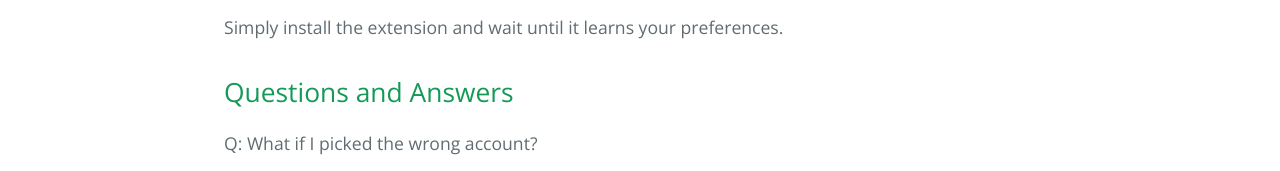
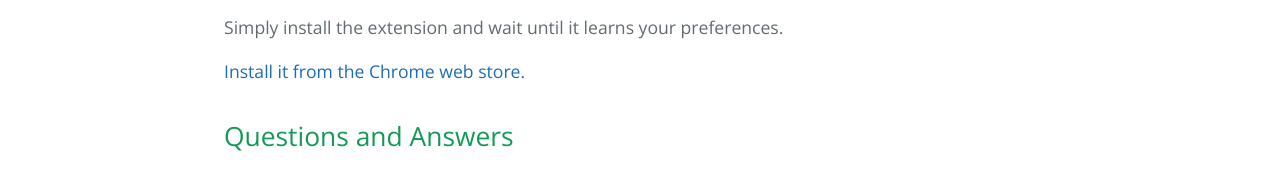
Before and after one commit to sverrirab/google-account-chooser, a plain HTML site: page index.html in a window 1280 px wide. Shown: the part 541-712 px from the top of the page. Drawn offline with nearby package versions, Linux system fonts and the light colour scheme.

Commit message:
Adding link to chome web store

```diff
--- a/index.html
+++ b/index.html
@@ -27,6 +27,8 @@ chrome extension is for you. It will remember for each domain what Google Accoun
 you typically use for each domain.</p>
 
 <p>Simply install the extension and wait until it learns your preferences.</p>
+
+<a href="https://chrome.google.com/webstore/detail/google-account-chooser/fldnfjcbkcklcbcbjojlinecjpbmiapi">Install it from the Chrome web store.</a>
 
 <h2>
 <a id="questions-and-answers" class="anchor" href="#questions-and-answers" aria-hidden="true"><span aria-hidden="true" class="octicon octicon-link"></span></a>Questions and Answers</h2>
```
